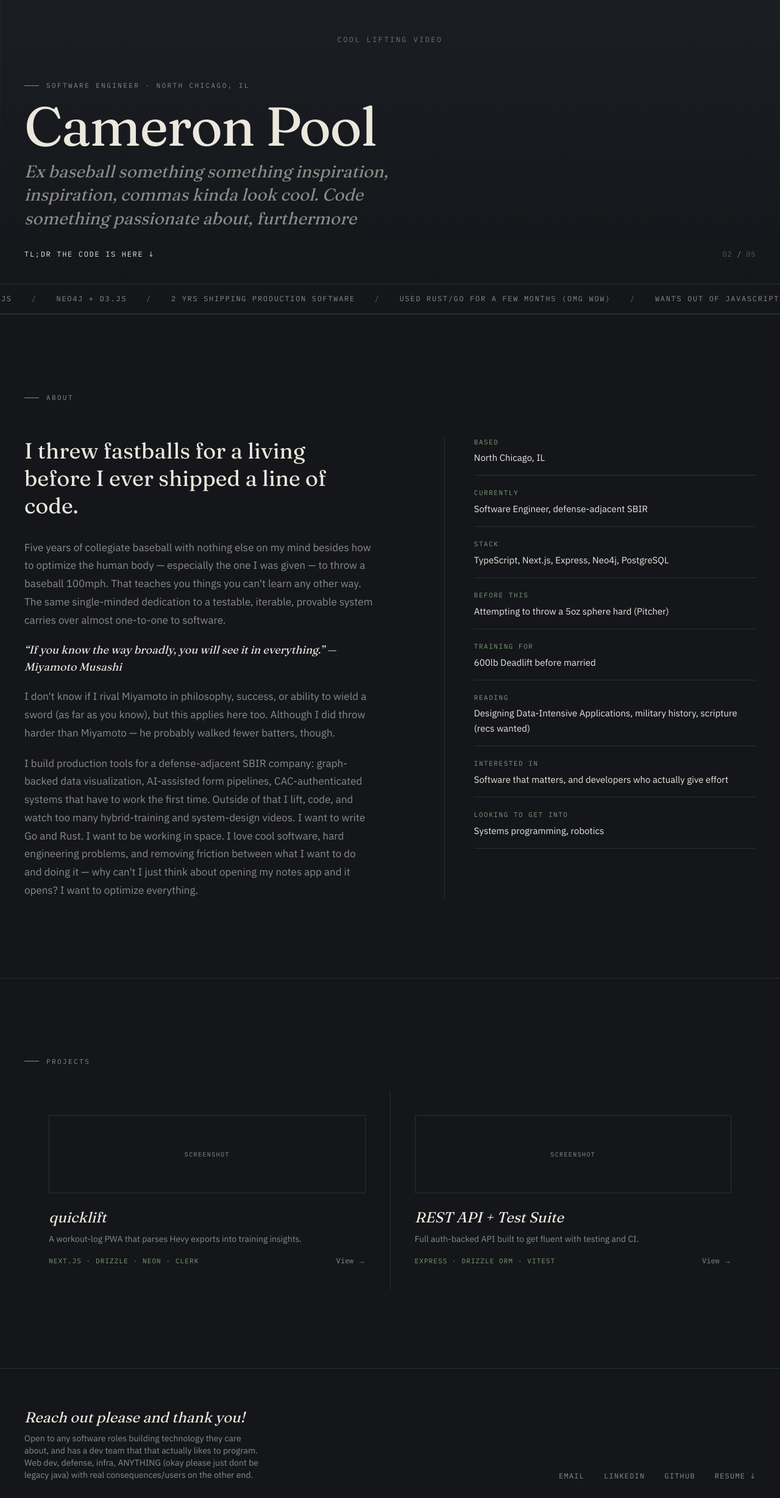
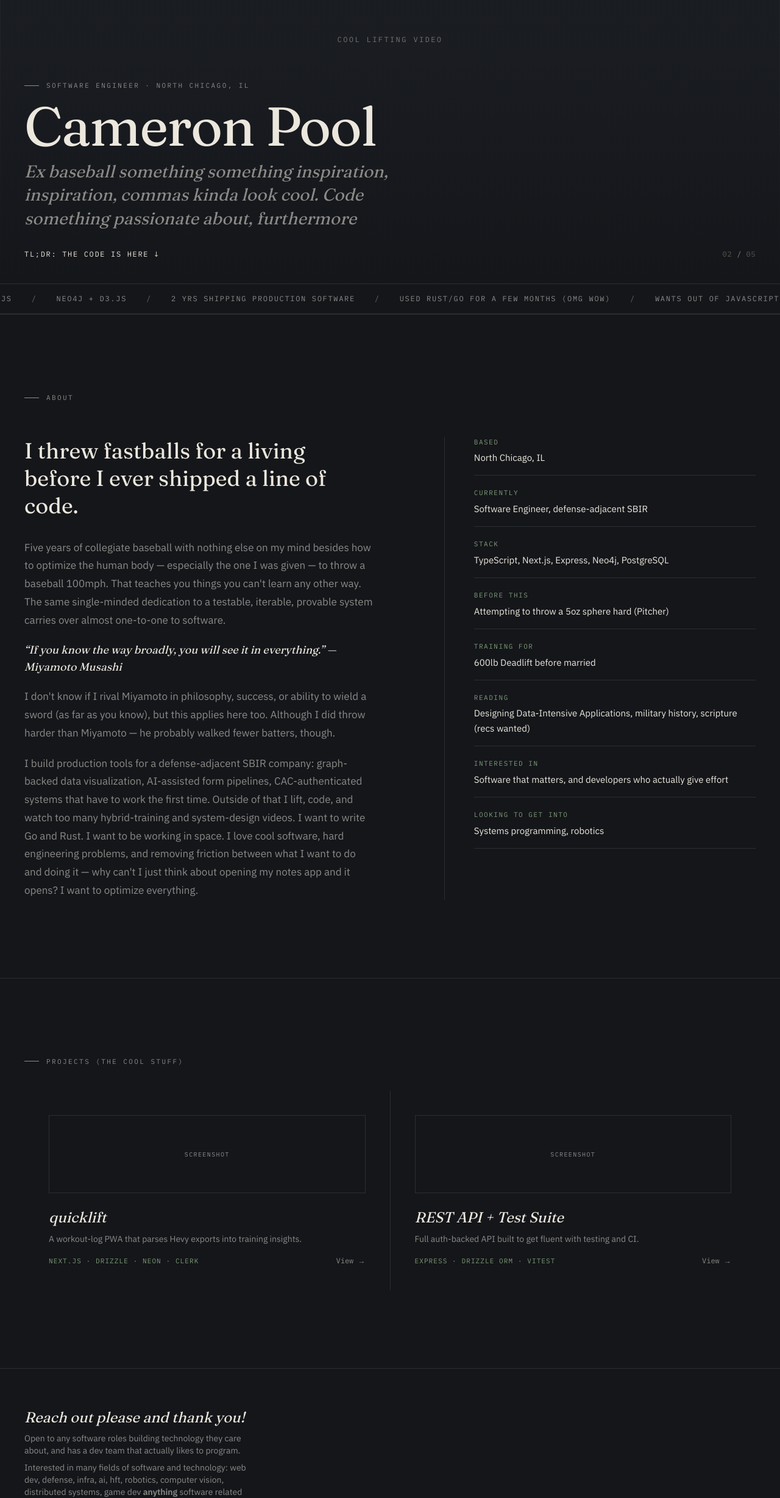
Before and after one commit to CPoooo/cpool-portfolio, a Next.js app: page / in a window 1280 px wide. Shown: the part 335-2792 px from the top of the page at 61% size. Built offline with nearby package versions, Linux system fonts and the light colour scheme.

Commit message:
better footer

```diff
--- a/app/components/Footer.tsx
+++ b/app/components/Footer.tsx
@@ -1,3 +1,4 @@
+import { Bold } from "lucide-react";
 import { EMAIL } from "../lib/my-info";
 
 export default function Footer() {
@@ -10,11 +11,21 @@ export default function Footer() {
           </p>
           <p className="text-ink-muted text-sm max-w-sm">
             Open to any software roles building technology they care about, and
-            has a dev team that that actually likes to program. Web dev,
-            defense, infra, ANYTHING (okay please just dont be legacy java) with
-            real consequences/users on the other end.
+            has a dev team that actually likes to program.
+            <div className="mt-2">
+              Interested in many fields of software and technology: web dev,
+              defense, infra, ai, hft, robotics, computer vision, distributed
+              systems, game dev <span className="font-bold">anything</span>{" "}
+              software related
+            </div>
+            <span className="text-accent">
+              (well of course besides maintaing legacy j**a code 🤮) <br />
+            </span>
+            <div className="mt-2">
+              Something something reach out or something else need to add just a
+              little bit more here. Looks better, this way.
+            </div>
           </p>
-
         </div>
 
         <div className="flex flex-wrap gap-x-8 gap-y-3 font-mono text-xs tracking-widest uppercase">
--- a/app/components/Hero.tsx
+++ b/app/components/Hero.tsx
@@ -59,7 +59,7 @@ export default function Hero() {
             href="#projects"
             className="ink-link font-mono text-xs tracking-[0.14em] uppercase text-ink"
           >
-            TL;DR the code is here ↓
+            TL;DR: the code is here ↓
           </a>
           <div className="hidden sm:flex items-center gap-2 font-mono text-xs text-ink-muted">
             <span className="text-accent index-label">
--- a/app/components/Projects.tsx
+++ b/app/components/Projects.tsx
@@ -28,7 +28,7 @@ const projects: Project[] = [
 export default function Projects() {
   return (
     <section id="projects" className="px-6 sm:px-10 py-24 sm:py-32 border-t hairline">
-      <p className="eyebrow mb-10">Projects</p>
+      <p className="eyebrow mb-10">Projects (The Cool Stuff)</p>
 
       <div className="grid sm:grid-cols-2 gap-px bg-line">
         {projects.map((p) => (
```
